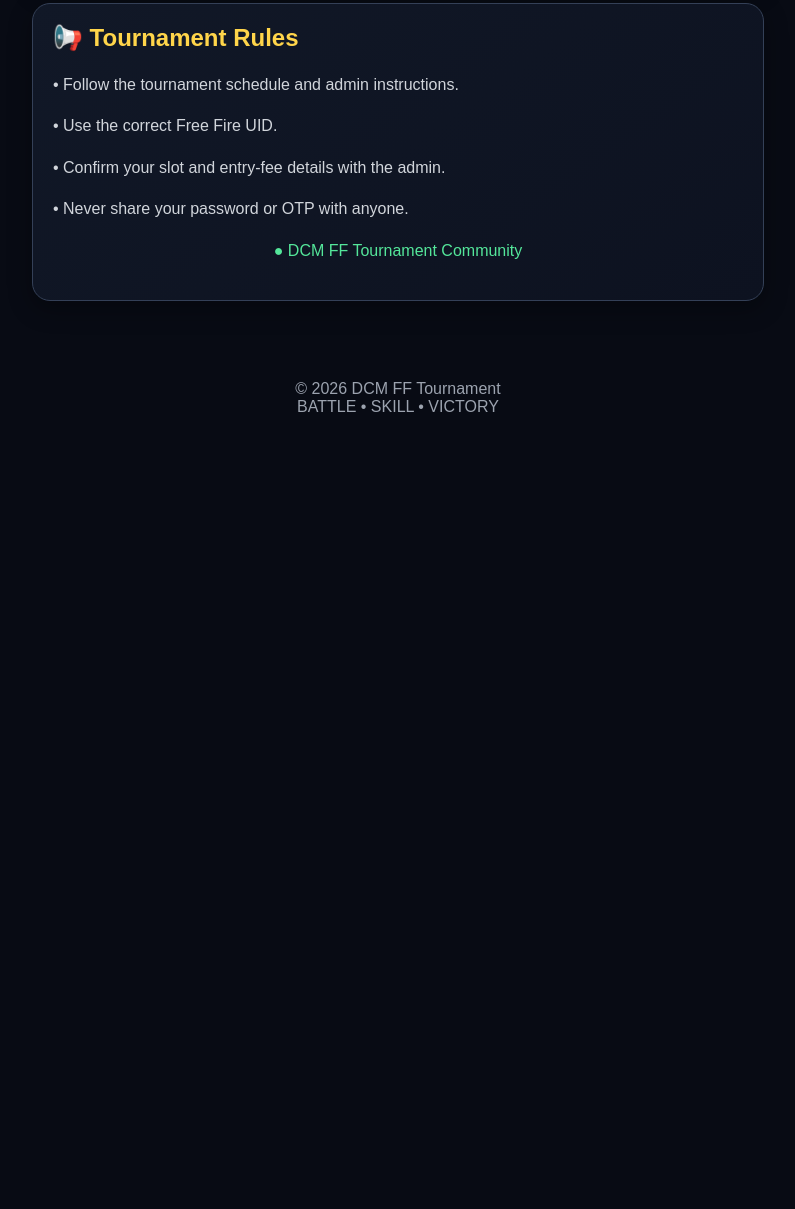
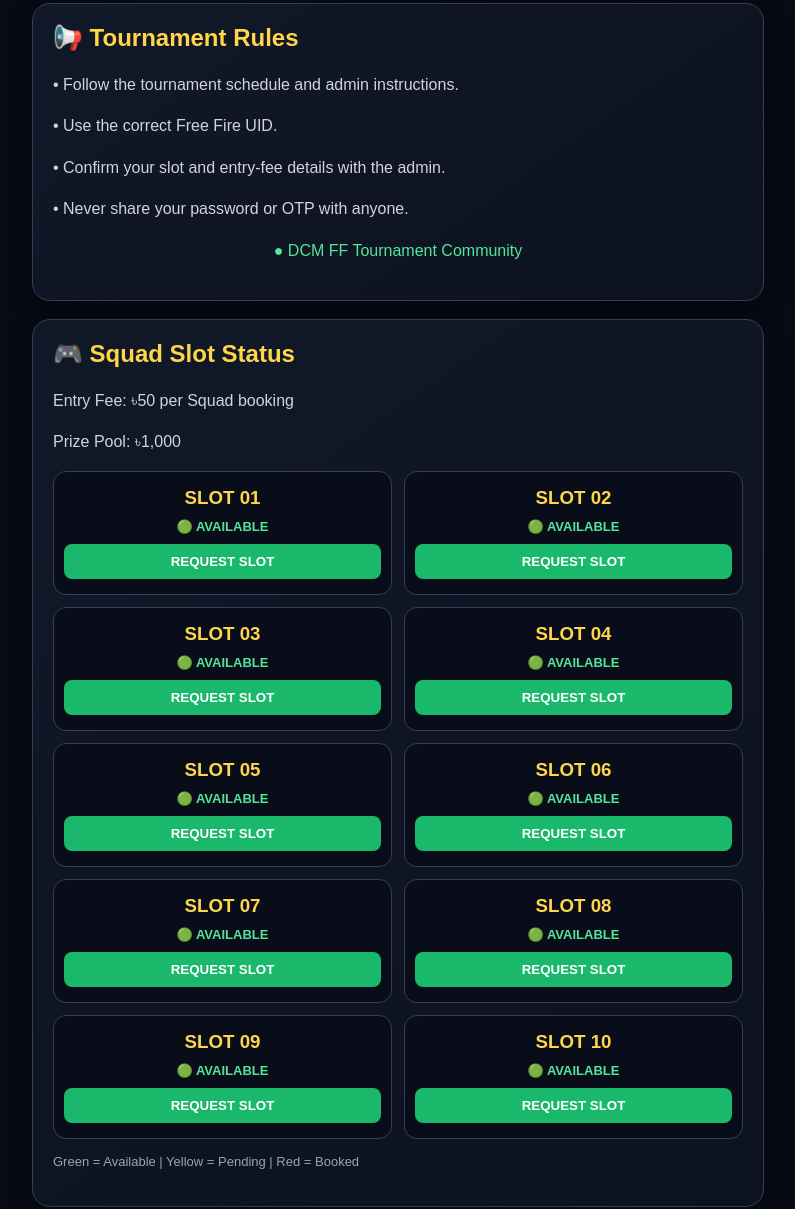
Before and after one commit to gff449964-bot/dcm-ff-tournament, a plain HTML site: page index.html in a window 1280 px wide. Shown: the part 1833-3042 px from the top of the page, without its empty margins (242-1037 px from the left). Before the commit the page ends 2274 px from the top, so only its background shows below. Drawn offline with Linux system fonts and the light colour scheme.

Commit message:
Update index.html

```diff
--- a/index.html
+++ b/index.html
@@ -227,6 +227,140 @@
     <p>• Never share your password or OTP with anyone.</p>
     <p class="status">● DCM FF Tournament Community</p>
   </section>
+  <!-- DCM FF SLOT STATUS SYSTEM -->
+
+<style>
+.slot-grid{
+  display:grid;
+  grid-template-columns:repeat(2,minmax(0,1fr));
+  gap:12px;
+}
+.slot-box{
+  background:#080d19;
+  border:1px solid #344057;
+  border-radius:13px;
+  padding:15px 10px;
+  text-align:center;
+}
+.slot-box h3{
+  margin:0 0 10px;
+  color:#ffd54a;
+}
+.slot-status{
+  display:block;
+  font-size:13px;
+  font-weight:bold;
+  margin:10px 0;
+}
+.available{color:#54e69a}
+.pending{color:#ffd54a}
+.booked{color:#ff7373}
+.slot-btn{
+  width:100%;
+  padding:10px 5px;
+  border:0;
+  border-radius:8px;
+  background:#19b86a;
+  color:white;
+  font-weight:bold;
+  cursor:pointer;
+}
+.slot-btn:disabled{
+  background:#343b49;
+  color:#c4cbd5;
+  cursor:not-allowed;
+}
+</style>
+
+<section class="card" id="slot-section">
+  <h2>🎮 Squad Slot Status</h2>
+  <p>Entry Fee: ৳50 per Squad booking</p>
+  <p>Prize Pool: ৳1,000</p>
+  <div class="slot-grid" id="slotGrid"></div>
+  <p class="note">
+    Green = Available | Yellow = Pending | Red = Booked
+  </p>
+</section>
+
+<script>
+// CHANGE THESE VALUES MANUALLY:
+// available = খালি
+// pending   = বুকিং অনুরোধ এসেছে
+// booked    = বুকিং নিশ্চিত
+
+const dcmSlots = [
+  {id:1, status:"available"},
+  {id:2, status:"available"},
+  {id:3, status:"available"},
+  {id:4, status:"available"},
+  {id:5, status:"available"},
+  {id:6, status:"available"},
+  {id:7, status:"available"},
+  {id:8, status:"available"},
+  {id:9, status:"available"},
+  {id:10,status:"available"}
+];
+
+function renderDCMSlots(){
+  const grid = document.getElementById("slotGrid");
+  if(!grid) return;
+
+  grid.innerHTML = "";
+
+  dcmSlots.forEach(slot => {
+    const labels = {
+      available:"🟢 AVAILABLE",
+      pending:"🟡 PENDING",
+      booked:"🔴 BOOKED"
+    };
+
+    const box = document.createElement("div");
+    box.className = "slot-box";
+
+    const title = document.createElement("h3");
+    title.textContent = "SLOT " +
+      String(slot.id).padStart(2,"0");
+
+    const status = document.createElement("span");
+    status.className = "slot-status " + slot.status;
+    status.textContent = labels[slot.status] || "UNKNOWN";
+
+    const btn = document.createElement("button");
+    btn.className = "slot-btn";
+
+    if(slot.status === "available"){
+      btn.textContent = "REQUEST SLOT";
+      btn.addEventListener("click", () => {
+        const message =
+          "DCM FF TOURNAMENT BOOKING REQUEST\n" +
+          "Requested Slot: " +
+          String(slot.id).padStart(2,"0") + "\n" +
+          "Match: Squad\n" +
+          "Entry Fee: 50 Taka\n" +
+          "Prize Pool: 1000 Taka\n" +
+          "Match Time: 9:00 PM Bangladesh Time\n\n" +
+          "Please confirm slot availability.";
+
+        const url =
+          "https://wa.me/8801637970424?text=" +
+          encodeURIComponent(message);
+
+        window.open(url, "_blank");
+      });
+    } else {
+      btn.textContent =
+        slot.status === "pending" ? "PENDING" : "SLOT FULL";
+      btn.disabled = true;
+    }
+
+    box.append(title, status, btn);
+    grid.appendChild(box);
+  });
+}
+
+renderDCMSlots();
+</script>
+<!-- END DCM FF SLOT STATUS SYSTEM -->
 
 </main>
 
```
